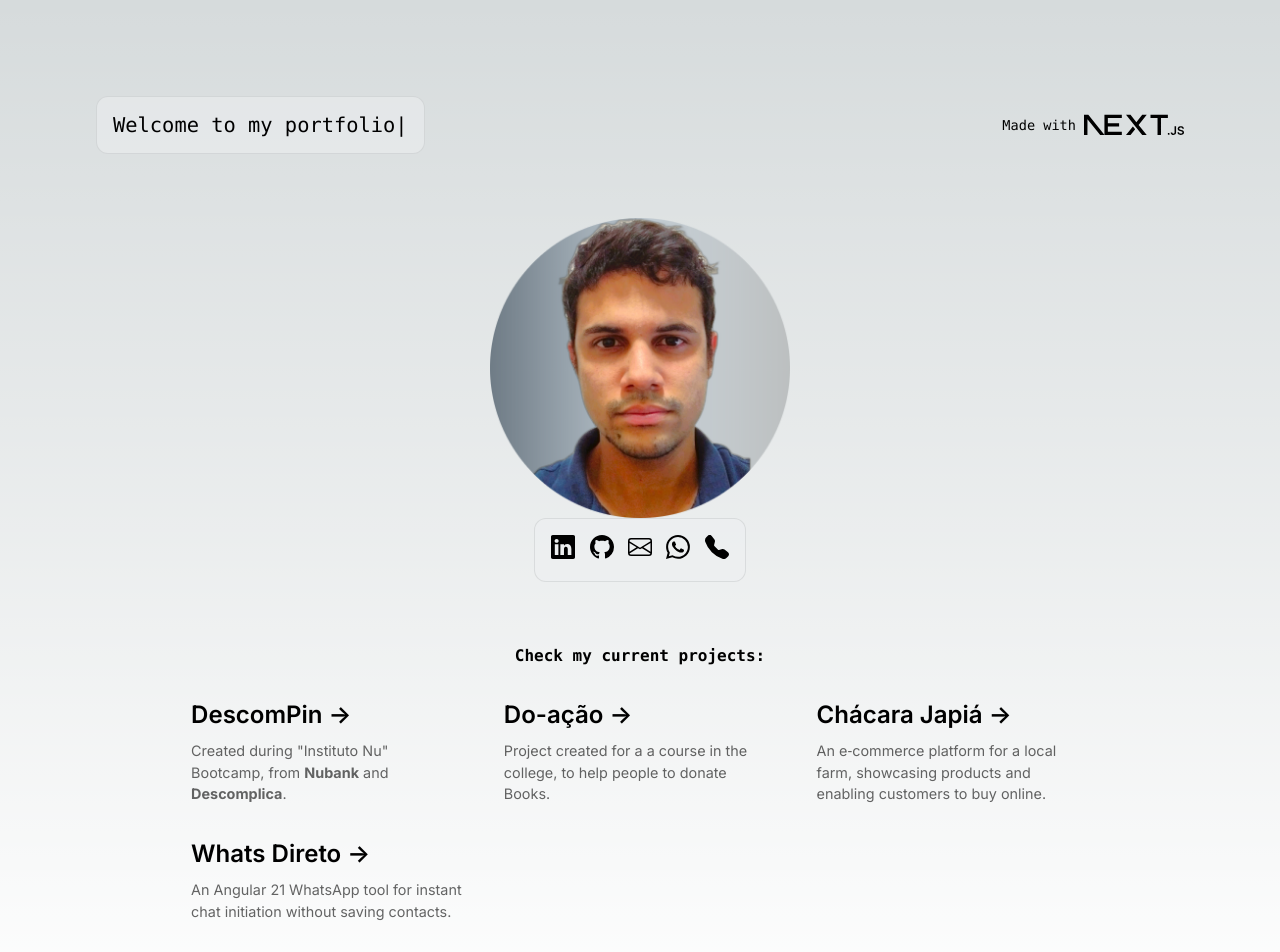
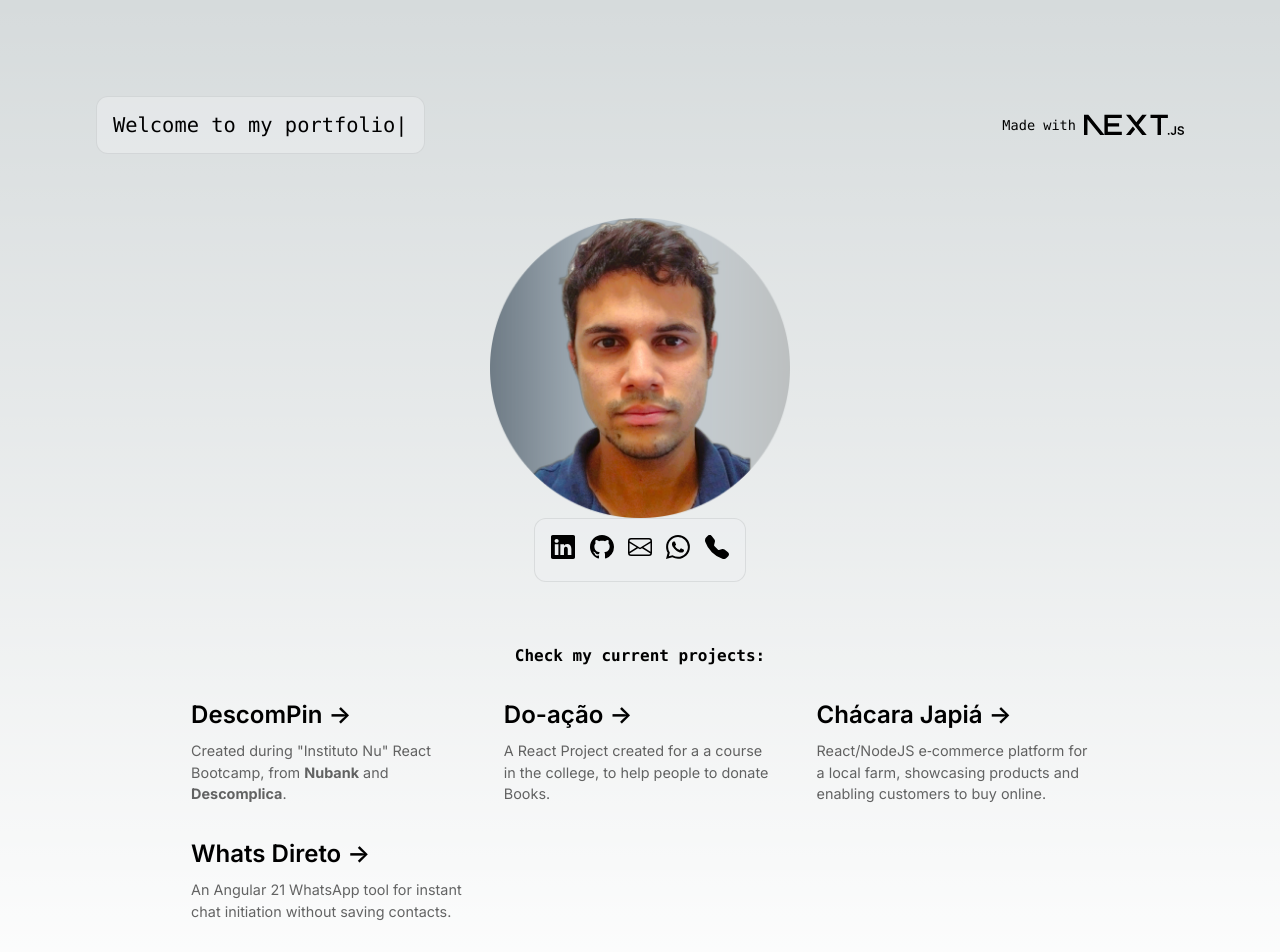
Before and after one commit to fasosl2/personalPortfolio, a Next.js app: page / in a window 1280 px wide. Shown: the top 952 px of the page. Built offline with nearby package versions, Linux system fonts and the light colour scheme.

Commit message:
feat: added tecnologies to all projects

```diff
--- a/src/pages/index.tsx
+++ b/src/pages/index.tsx
@@ -97,7 +97,7 @@ export default function Home(): JSX.Element {
               DescomPin <span>-&gt;</span>
             </h2>
             <p className={inter.className}>
-            Created during &quot;Instituto Nu&quot; Bootcamp, from <strong>Nubank</strong> and <strong>Descomplica</strong>.
+            Created during &quot;Instituto Nu&quot; React Bootcamp, from <strong>Nubank</strong> and <strong>Descomplica</strong>.
             </p>
           </a>
 
@@ -111,7 +111,7 @@ export default function Home(): JSX.Element {
               Do-ação <span>-&gt;</span>
             </h2>
             <p className={inter.className}>
-              Project created for a a course in the college, to help people to donate Books.
+              A React Project created for a a course in the college, to help people to donate Books.
             </p>
           </a>
 
@@ -125,7 +125,7 @@ export default function Home(): JSX.Element {
               Chácara Japiá <span>-&gt;</span>
             </h2>
             <p className={inter.className}>
-              An e‑commerce platform for a local farm, showcasing products and enabling customers to buy online.
+              React/NodeJS e‑commerce platform for a local farm, showcasing products and enabling customers to buy online.
             </p>
           </a>
 
```
